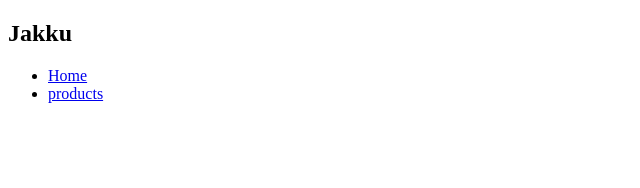
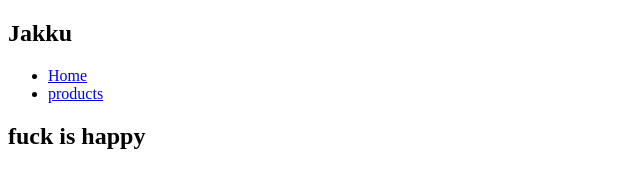
Before and after one commit to Frail2004/jakku, a plain HTML site: page index.html in a window 1280 px wide. Shown: the whole page, without its empty margins (0-640 px from the left). Drawn offline with Linux system fonts and the light colour scheme.

Commit message:
yes yes babe

```diff
--- a/index.html
+++ b/index.html
@@ -33,7 +33,7 @@
 
 
 
-
+<h1>fuck is happy</h1>
     </nav>
 </body>
 </html>
```
